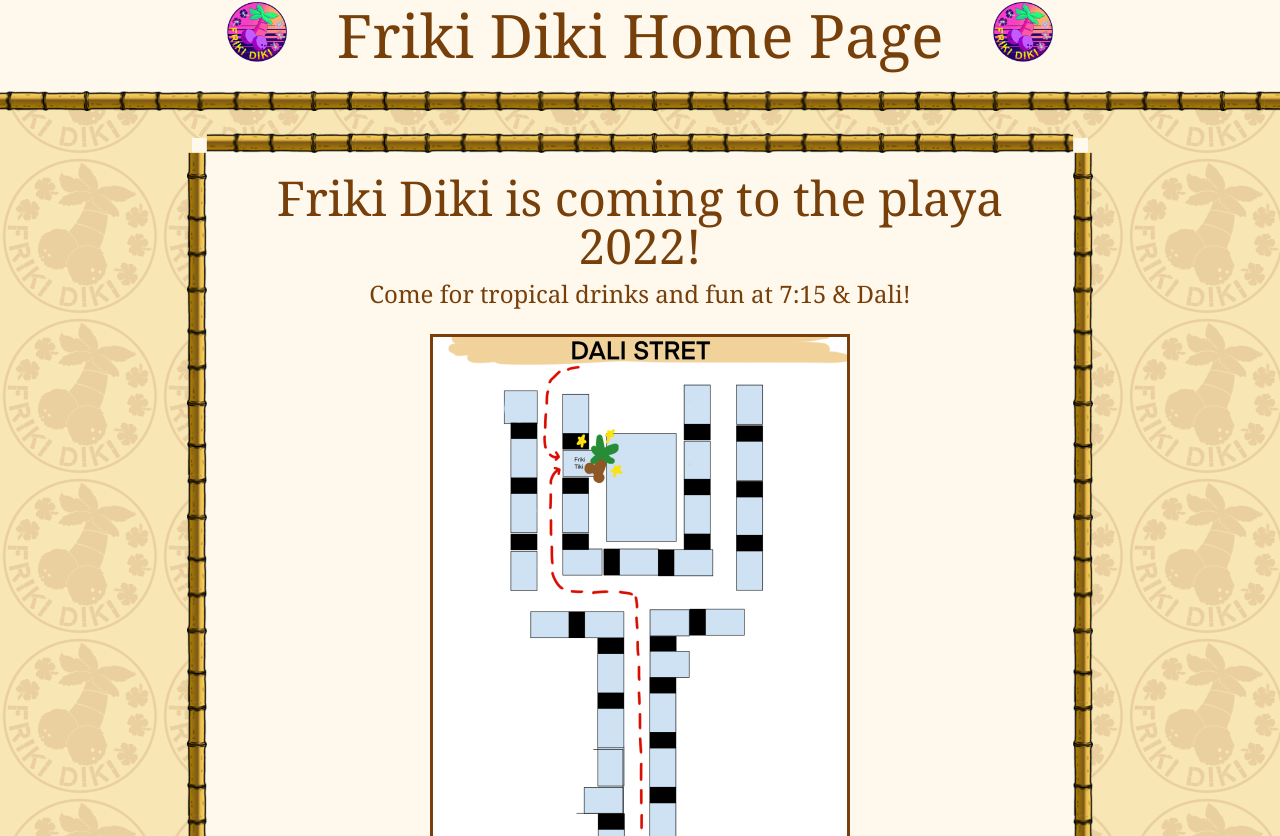
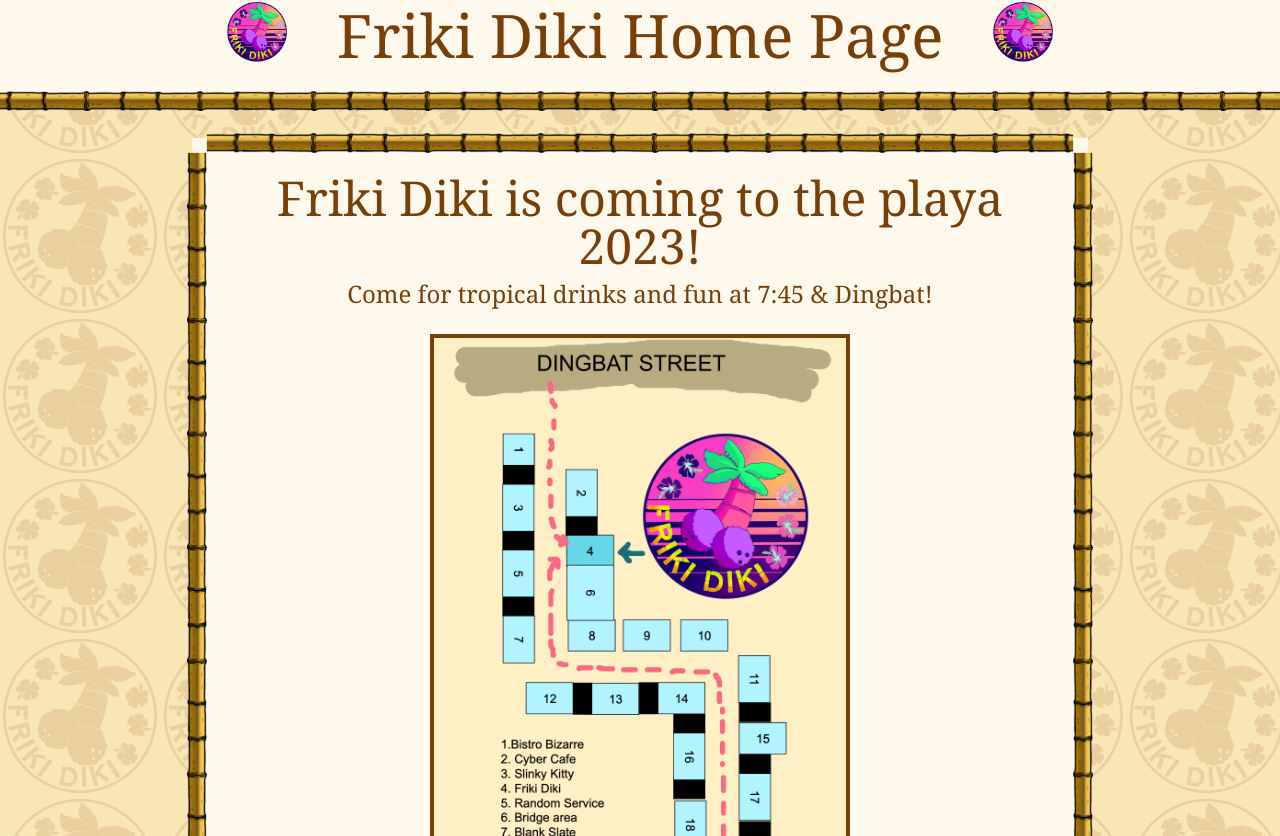
Before and after one commit to friki-diki/frikidiki.com, a Next.js app: page / in a window 1280 px wide. Shown: the part 164-1000 px from the top of the page. Built offline with nearby package versions, Linux system fonts and the light colour scheme; what tailwindcss-image-rendering would draw is missing.

Commit message:
update 2023 info

```diff
--- a/next.config.js
+++ b/next.config.js
@@ -3,7 +3,8 @@ const nextConfig = {
   reactStrictMode: true,
   experimental: {
     images: {
-      unoptimized: true
+      unoptimized: true,
+      allowFutureImage: true
     }
   }
 }
--- a/src/pages/index.tsx
+++ b/src/pages/index.tsx
@@ -1,8 +1,8 @@
 import type { NextPage } from 'next'
 import Head from 'next/head'
-import Image from 'next/image'
+import Image from 'next/future/image'
 import logoRotating from '../../assets/images/logo-rotating.gif'
-import map from '../../assets/images/map.png'
+import map from '../../assets/images/map2023.png'
 import favicon from '../../assets/images/favicon.png'
 import alley from '../../assets/images/alley.jpg'
 import partyDancing from '../../assets/images/party-dancing.gif'
@@ -31,7 +31,7 @@ const Home: NextPage = () => {
 			<div className="text-center text-[#773F0A]">
 				<Head>
 					<title>Friki Diki</title>
-					<meta name="description" content="Visit Friki Diki at Burning Man in 2022!" />
+					<meta name="description" content="Visit Friki Diki at Burning Man in 2023!" />
 					<link rel="icon" href={favicon.src} />
 				</Head>
 
@@ -46,9 +46,9 @@ const Home: NextPage = () => {
 				</div>
 
 				<div className="max-w-4xl mx-auto mt-8 mb-32 p-4 bg-[#FFF8EC] [border-image:url('../assets/images/bamboo-border-fixed-smaller.png')_25_repeat] border-[20px] [border-image-outset:5px_!important]">
-					<h2 className="text-5xl">Friki Diki is coming to the playa 2022!</h2>
-					<h3 className="text-2xl mt-2">Come for tropical drinks and fun at 7:15 &amp; Dali!</h3>
-					<div className="max-w-[420px] mx-auto mt-6">
+					<h2 className="text-5xl">Friki Diki is coming to the playa 2023!</h2>
+					<h3 className="text-2xl mt-2">Come for tropical drinks and fun at 7:45 &amp; Dingbat!</h3>
+					<div className="max-w-[420px] mx-auto mt-6 border-[#773F0A] border-4">
 						<Image src={map}/>
 					</div>
 					<hr className="mt-12 [border-image:url('../assets/images/bamboo-border-fixed-smaller.png')_25_repeat] border-t-[10px]"/>
```
Also changed, not shown: assets/images/map2022.png (renamed from assets/images/map.png), assets/images/map2023.png (added).
